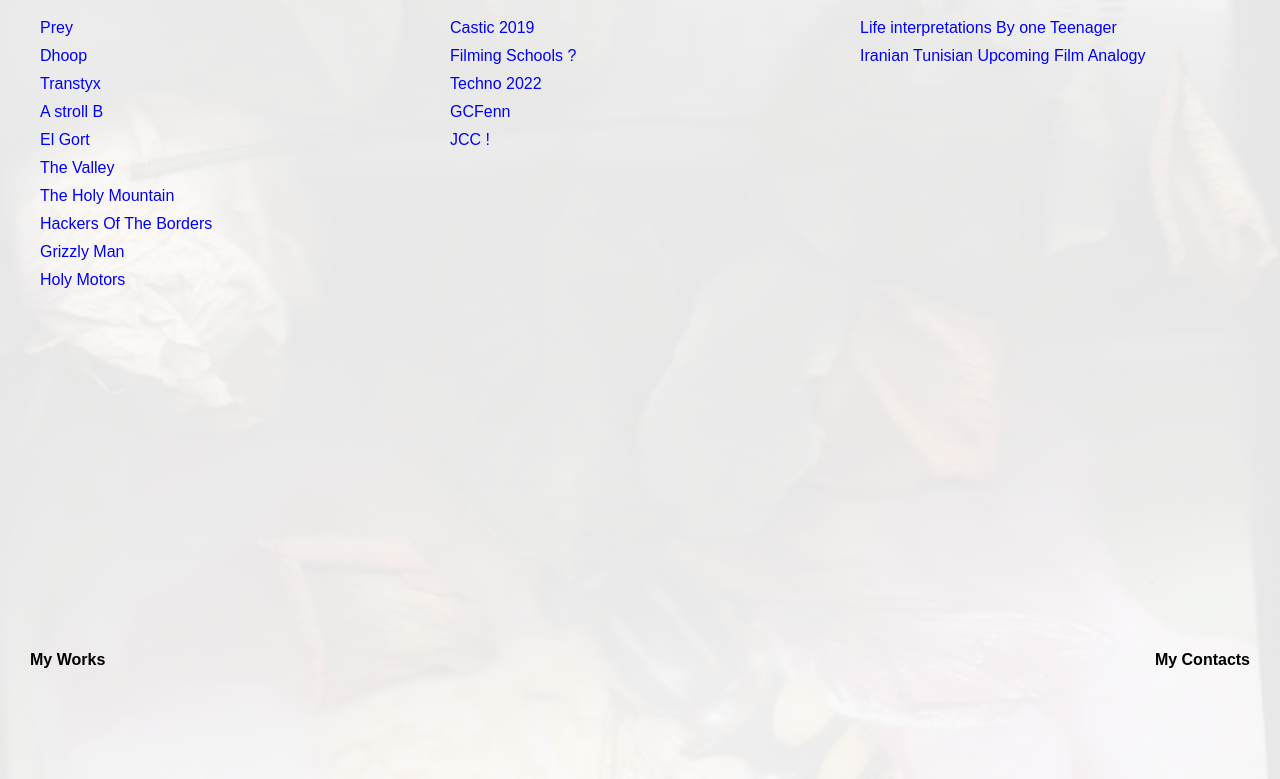
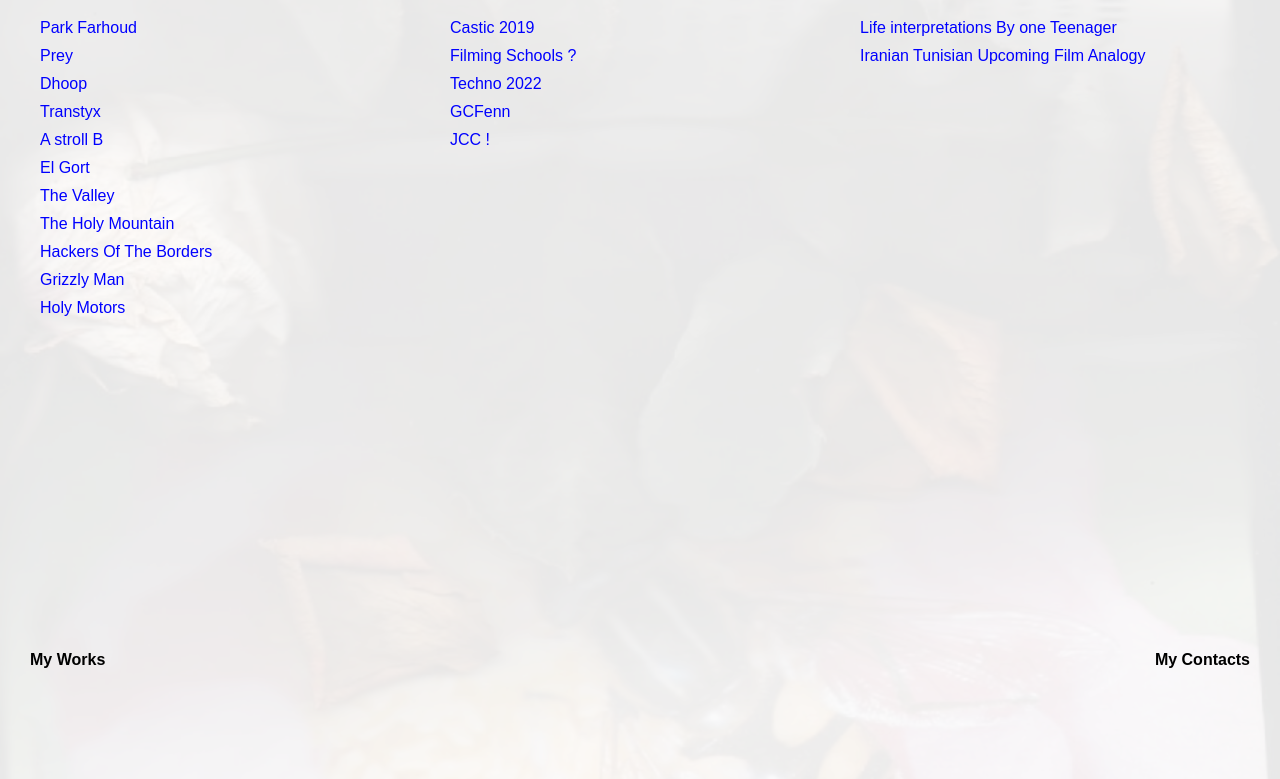
Before and after one commit to AbdallahJeradi/AbdallahPersonalSite, a plain HTML site: page index.html in a window 1280 px wide. Both pictures are taken after a click on the element "My Articles". Shown: the part 101-880 px from the top of the page. Drawn offline with Linux system fonts and the light colour scheme.

```diff
--- a/index.html
+++ b/index.html
@@ -115,11 +115,12 @@
     <h1>My Articles</h1>
     <div class="columns">
       <div class="column">
-        <a class="article-link" href="https://drive.google.com/file/d/1odn1Qh4NzX7A6pDxbJV_k4NaBBa-wfyM/view?usp=sharing">Prey</a>
-        <a class="article-link" href="https://drive.google.com/file/d/1wpeU0srrX8h9o8mLfI_SFXL-ZVkXnu-x/view?usp=sharing">Dhoop</a>
-        <a class="article-link" href="https://drive.google.com/file/d/1DP8aW5h95fdYGpEhkeKYLK2M_Ro9BpY5/view?usp=sharing">Transtyx</a>
-        <a class="article-link" href="#">A stroll B</a>
-        <a class="article-link" href="https://drive.google.com/file/d/1q9_e5NiyLxF7-kpJ32VTmTrmmomR8wc3/view?usp=sharing">El Gort</a>
+        <a class="article-link" href="https://drive.google.com/file/d/1C4Udg_ym6k6ARYcMgpeU027fcH4dBfqv/view?usp=sharing">Park Farhoud</a>
+        <a class="article-link" href="https://drive.google.com/file/d/1IyJzYd31rPuKrBmEjp2SF1bq-4EufXnc/view?usp=sharing">Prey</a>
+        <a class="article-link" href="https://drive.google.com/file/d/1vx9l7iSJEokelyMRHG53rC9do44GPoVn/view?usp=sharing">Dhoop</a>
+        <a class="article-link" href="https://drive.google.com/file/d/1opJWsQT_OS_GEcbO9ZA9Sxcv3YmaQZGE/view?usp=sharing">Transtyx</a>
+        <a class="article-link" href="https://drive.google.com/file/d/12BQx-csfW2iyO7sbhJIOWxTfayAuiLFS/view?usp=sharing">A stroll B</a>
+        <a class="article-link" href="https://drive.google.com/file/d/1fDkbLLhA6sWGzNrq0tJiAPECpthJZUi3/view?usp=sharing">El Gort</a>
         <a class="article-link" href="#">The Valley</a>
         <a class="article-link" href="#">The Holy Mountain</a>
         <a class="article-link" href="#">Hackers Of The Borders</a>
@@ -129,9 +130,9 @@
       <div class="column">
         <a class="article-link" href="#">Castic 2019</a>
         <a class="article-link" href="#">Filming Schools ?</a>
-        <a class="article-link" href="#">Techno 2022</a>
+        <a class="article-link" href="https://www.youtube.com/playlist?list=PLZQHsVTX3S1rB9ks2TQOAll6GU03fpVbh">Techno 2022</a>
         <a class="article-link" href="#">GCFenn</a>
-        <a class="article-link" href="#">JCC !</a>
+        <a class="article-link" href="https://echoscinema.org/revues/atelier-decriture-sur-les-films-primes-aux-jcc/">JCC !</a>
       </div>
       <div class="column">
         <a class="article-link" href="#">Life interpretations By one Teenager</a>
```
